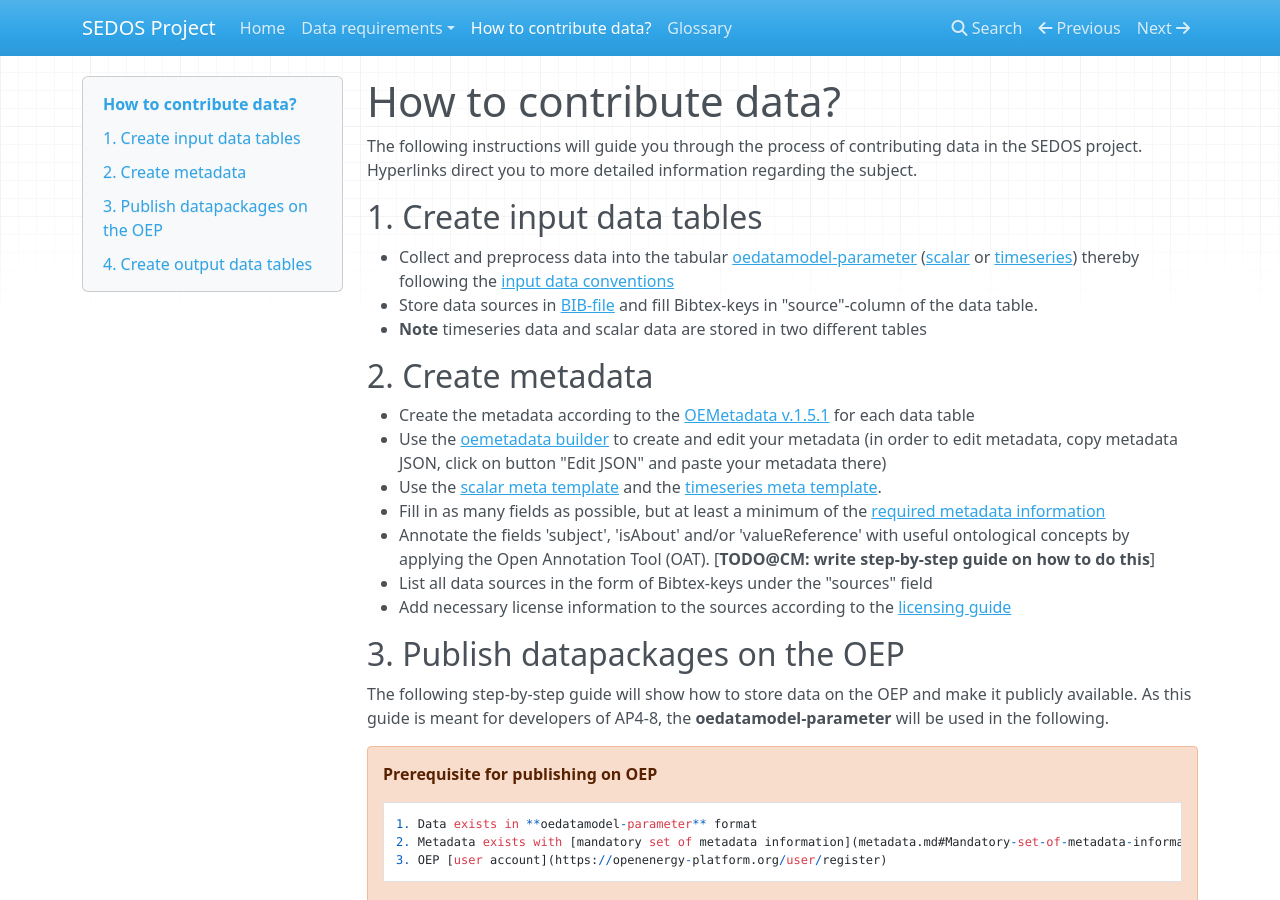
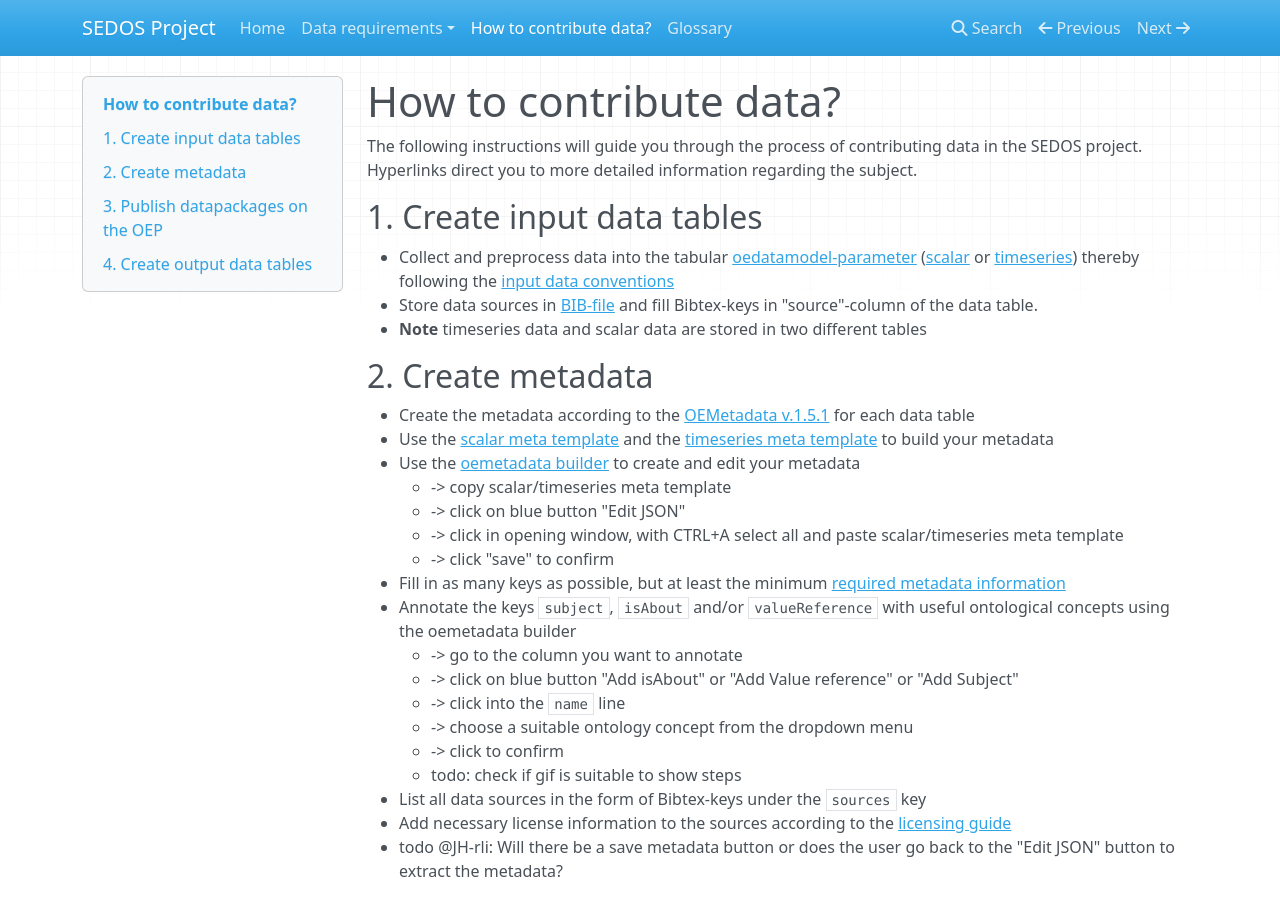
Before and after one commit to sedos-project/organization, an MkDocs documentation site: the page built from docs/data_requirements/overview.md, in a window 1280 px wide and 900 px high. Built offline with MkDocs 1.6.1, drawn with Linux system fonts in a browser that asks for light colours; nearby versions of some CDN libraries.

Commit message:
Finish 1st draft contribute data
* ready for review

```diff
--- a/docs/data_requirements/overview.md
+++ b/docs/data_requirements/overview.md
@@ -13,13 +13,23 @@
 ## 2. Create metadata
 
 * Create the metadata according to the [OEMetadata v.1.5.1](https://github.com/OpenEnergyPlatform/oemetadata#open-energy-family---open-energy-metadata-oemetadata) for each data table
-* Use the [oemetadata builder](https://meta.rl-institut.de/meta_creator/151) to create and edit your metadata (in order to edit metadata, copy metadata JSON, click on button "Edit JSON" and paste your metadata there)
-* Use the [scalar meta template](https://github.com/sedos-project/oedatamodel/blob/main/oedatamodel-parameter/datamodel_scalars.json) and the [timeseries meta template](https://github.com/sedos-project/oedatamodel/blob/main/oedatamodel-parameter/datamodel_timeseries.json).
-* Fill in as many fields as possible, but at least a minimum of the [required metadata information](metadata.md#Required-metadata-information)
-* Annotate the fields 'subject', 'isAbout' and/or 'valueReference' with useful ontological concepts by applying the Open Annotation Tool (OAT). [**TODO@CM: write step-by-step guide on how to do this**]
-* List all data sources in the form of Bibtex-keys under the "sources" field
+* Use the [scalar meta template](https://raw.githubusercontent.com/sedos-project/oedatamodel/main/oedatamodel-parameter/datamodel_scalars.json) and the [timeseries meta template](https://raw.githubusercontent.com/sedos-project/oedatamodel/main/oedatamodel-parameter/datamodel_timeseries.json) to build your metadata
+* Use the [oemetadata builder](https://meta.rl-institut.de/meta_creator/151) to create and edit your metadata
+    * -> copy scalar/timeseries meta template
+    * -> click on blue button "Edit JSON"
+    * -> click in opening window, with CTRL+A select all and paste scalar/timeseries meta template
+    * -> click "save" to confirm
+* Fill in as many keys as possible, but at least the minimum [required metadata information](metadata.md#Required-metadata-information)
+* Annotate the keys `subject`, `isAbout` and/or `valueReference` with useful ontological concepts using the oemetadata builder
+    * -> go to the column you want to annotate
+    * -> click on blue button "Add isAbout" or "Add Value reference" or "Add Subject"
+    * -> click into the `name` line
+    * -> choose a suitable ontology concept from the dropdown menu
+      * -> click to confirm
+    * todo: check if gif is suitable to show steps
+* List all data sources in the form of Bibtex-keys under the `sources` key
 * Add necessary license information to the sources according to the [licensing guide](http://127.0.0.1:8000/data_requirements/licensing/#data-licencing)
-
+* todo @JH-rli: Will there be a save metadata button or does the user go back to the "Edit JSON" button to extract the metadata?
 
 ## 3. Publish datapackages on the OEP
 
```
